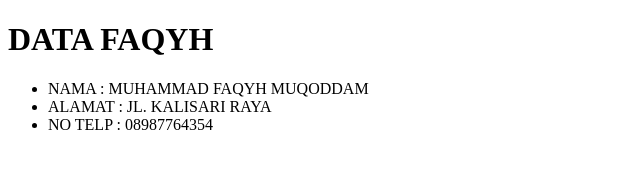
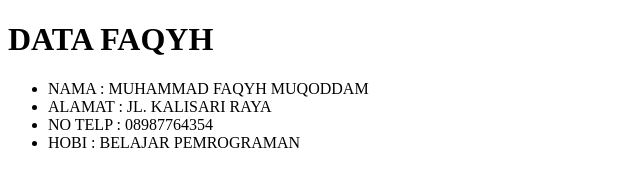
Before and after one commit to MuhammadFaqyhMuqoddam/faqyh-task-repo, a plain HTML site: page mahasiswa.html in a window 1280 px wide. Shown: the whole page, without its empty margins (0-640 px from the left). Drawn offline with Linux system fonts and the light colour scheme.

Commit message:
menambahkan data hobi

```diff
--- a/mahasiswa.html
+++ b/mahasiswa.html
@@ -12,6 +12,7 @@
         <li>NAMA : MUHAMMAD FAQYH MUQODDAM</li>
         <li>ALAMAT : JL. KALISARI RAYA</li>
         <li>NO TELP : 08987764354</li>
+        <li>HOBI : BELAJAR PEMROGRAMAN</li>
     </ul>
 
 </body>
```
